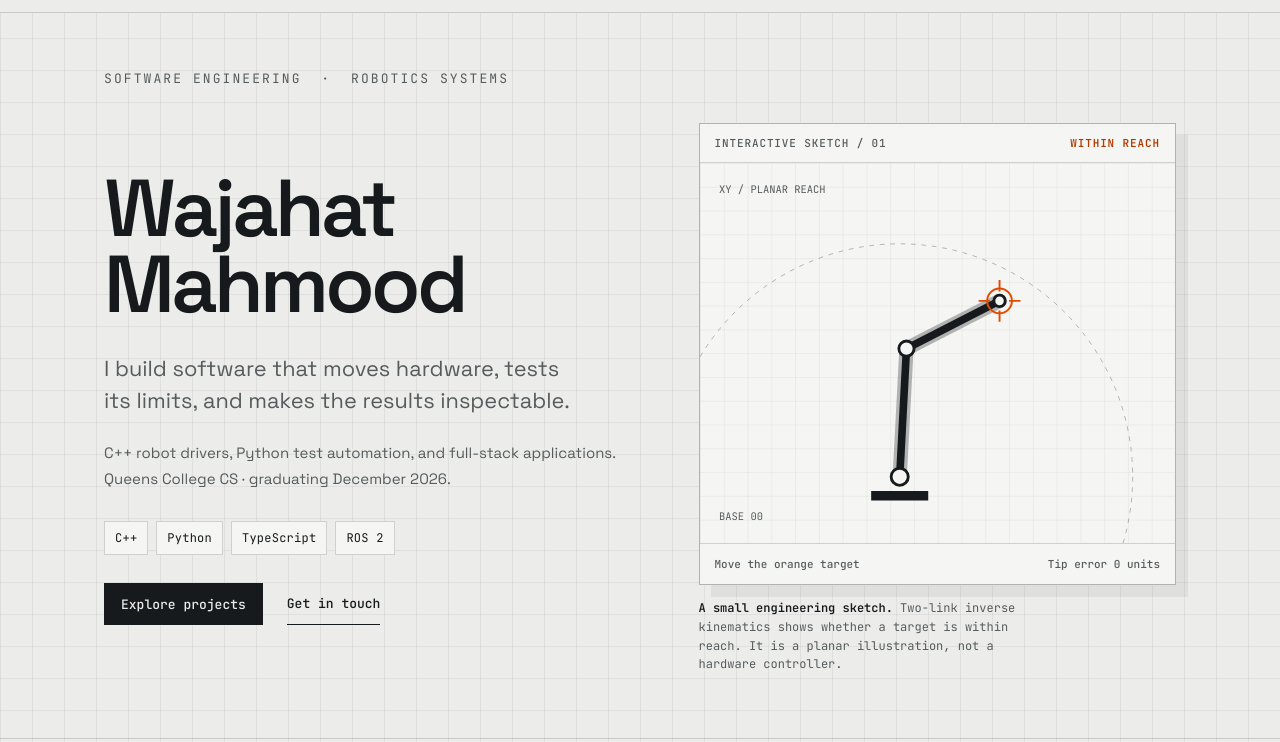
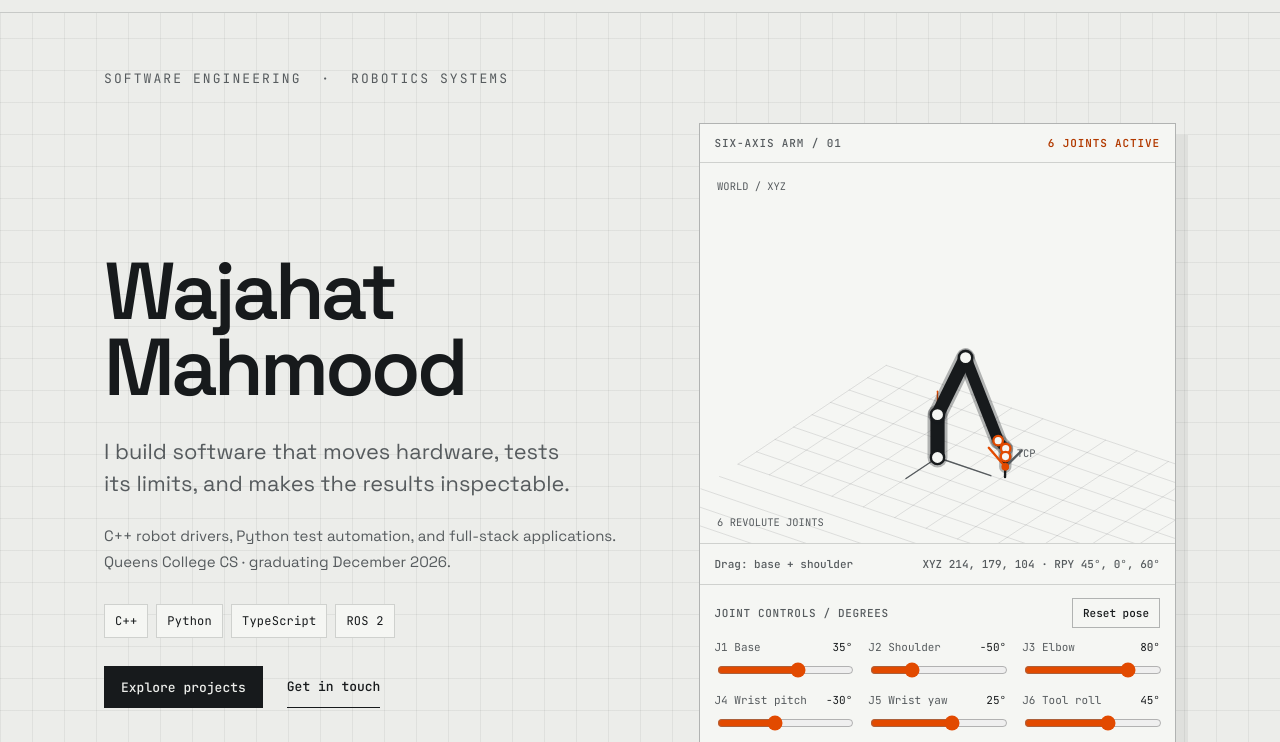
Before and after one commit to wajm1/Portfolio, a plain HTML site: page index.html in a window 1280 px wide. Shown: the part 58-800 px from the top of the page. Drawn offline with Linux system fonts and the light colour scheme.

Commit message:
Replace planar hero sketch with six-joint arm

```diff
--- a/index.html
+++ b/index.html
@@ -188,16 +188,17 @@ section[id],footer[id]{scroll-margin-top:24px}
 .arm-top,.arm-foot{display:flex;justify-content:space-between;gap:12px;padding:12px 15px;font:500 11px var(--mono);letter-spacing:.08em;text-transform:uppercase;color:var(--ink-70)}
 .arm-top{border-bottom:1px solid var(--line)}
 .arm-top strong{color:var(--accent-ink)}
-.arm-foot{border-top:1px solid var(--line);letter-spacing:0;text-transform:none;line-height:1.5}
-.arm-stage{display:block;width:100%;height:auto;aspect-ratio:5/4;touch-action:none;cursor:crosshair}
-.arm-stage .grid-line{stroke:var(--line);stroke-width:.6}
-.arm-stage .reach-ring{stroke:var(--line-2);stroke-dasharray:5 6;fill:none}
-.arm-stage .link-shadow{stroke:var(--line-2);stroke-width:15;stroke-linecap:round}
-.arm-stage .link-body{stroke:var(--ink);stroke-width:8;stroke-linecap:round}
-.arm-stage .joint{fill:var(--panel);stroke:var(--ink);stroke-width:3}
-.arm-stage .target{fill:none;stroke:var(--accent);stroke-width:2}
-.arm-stage .base{fill:var(--ink)}
-.arm-stage text{font:11px var(--mono);fill:var(--ink-70)}
+.arm-foot{border-top:1px solid var(--line);letter-spacing:0;text-transform:none;line-height:1.5;flex-wrap:wrap}
+.arm-stage{display:block;width:100%;height:auto;aspect-ratio:5/4;touch-action:none;cursor:grab}
+.arm-stage:active{cursor:grabbing}
+.arm-controls{border-top:1px solid var(--line);padding:13px 15px 15px}
+.arm-controls-head{display:flex;align-items:center;justify-content:space-between;gap:12px;margin-bottom:12px;font:500 11px var(--mono);letter-spacing:.06em;text-transform:uppercase;color:var(--ink-70)}
+.arm-reset{border:1px solid var(--line-2);background:var(--panel);color:var(--ink);padding:7px 10px;font:500 11px var(--mono);cursor:pointer}
+.arm-reset:hover{color:var(--accent-ink);border-color:var(--accent-ink)}
+.joint-controls{display:grid;grid-template-columns:repeat(3,minmax(0,1fr));gap:11px 16px}
+.joint-control{display:grid;grid-template-columns:1fr auto;gap:4px 6px;align-items:center;font:11px var(--mono);color:var(--ink-70)}
+.joint-control output{color:var(--ink);font-variant-numeric:tabular-nums}
+.joint-control input{grid-column:1/-1;width:100%;accent-color:var(--accent);cursor:pointer;min-height:20px}
 .arm-caption{font:12px/1.55 var(--mono);color:var(--ink-70);margin:14px 0 0;max-width:45ch}
 .arm-caption strong{color:var(--ink)}
 .work-intro{max-width:62ch;margin:-12px 0 28px;color:var(--ink-70);font-size:16px;line-height:1.6}
@@ -418,6 +419,7 @@ html,body{overflow-x:clip}
   .hero{padding-top:38px}
   .hero-grid{gap:34px}
   .arm-demo{box-shadow:6px 6px 0 var(--faint)}
+  .joint-controls{grid-template-columns:repeat(2,minmax(0,1fr))}
   /* Section titles + notes stack so they never fight for one row */
   .section-head{
     display:grid;
@@ -590,23 +592,22 @@ html,body{overflow-x:clip}
         </div>
         <div class="hero-visual">
           <div class="arm-demo">
-            <div class="arm-top"><span>Interactive sketch / 01</span><strong id="arm-status" role="status">Within reach</strong></div>
-            <svg id="arm-stage" class="arm-stage" viewBox="0 0 500 400" tabindex="0" role="img" aria-label="Interactive two-link arm. Drag or tap to move the orange target. Focus and use arrow keys to move it. Home resets it.">
-              <defs><pattern id="arm-grid" width="25" height="25" patternUnits="userSpaceOnUse"><path class="grid-line" d="M 25 0 L 0 0 0 25" fill="none"/></pattern></defs>
-              <rect width="500" height="400" fill="url(#arm-grid)"/>
-              <circle class="reach-ring" cx="210" cy="330" r="245"/>
-              <path d="M180 345 H240 V355 H180 Z" class="base"/>
-              <line id="arm-upper-shadow" class="link-shadow" x1="210" y1="330" x2="170" y2="185"/>
-              <line id="arm-lower-shadow" class="link-shadow" x1="170" y1="185" x2="315" y2="145"/>
-              <line id="arm-upper" class="link-body" x1="210" y1="330" x2="170" y2="185"/>
-              <line id="arm-lower" class="link-body" x1="170" y1="185" x2="315" y2="145"/>
-              <circle class="joint" cx="210" cy="330" r="9"/><circle id="arm-elbow" class="joint" cx="170" cy="185" r="8"/><circle id="arm-tip" class="joint" cx="315" cy="145" r="6"/>
-              <g id="arm-target" class="target" transform="translate(315 145)"><circle r="13"/><path d="M-22 0h12m20 0h12M0-22v12m0 20v12"/></g>
-              <text x="20" y="32">XY / PLANAR REACH</text><text x="20" y="375">BASE 00</text>
-            </svg>
-            <div class="arm-foot"><span>Move the orange target</span><span id="arm-readout">Tip error 0 units</span></div>
+            <div class="arm-top"><span>Six-axis arm / 01</span><strong id="arm-status">6 joints active</strong></div>
+            <canvas id="arm-stage" class="arm-stage" width="1000" height="800" role="img" aria-label="Interactive 3D six-joint robot arm. Adjust the six labeled joint sliders below, or drag the drawing to rotate the base and shoulder.">Your browser needs canvas to display the arm.</canvas>
+            <div class="arm-foot"><span>Drag: base + shoulder</span><span id="arm-readout" aria-live="polite">Tool pose loading</span></div>
+            <div class="arm-controls">
+              <div class="arm-controls-head"><span>Joint controls / degrees</span><button class="arm-reset" id="arm-reset" type="button">Reset pose</button></div>
+              <div class="joint-controls">
+                <label class="joint-control">J1 Base <output for="joint-1">35°</output><input id="joint-1" type="range" min="-170" max="170" value="35"></label>
+                <label class="joint-control">J2 Shoulder <output for="joint-2">-50°</output><input id="joint-2" type="range" min="-110" max="110" value="-50"></label>
+                <label class="joint-control">J3 Elbow <output for="joint-3">80°</output><input id="joint-3" type="range" min="-140" max="140" value="80"></label>
+                <label class="joint-control">J4 Wrist pitch <output for="joint-4">-30°</output><input id="joint-4" type="range" min="-170" max="170" value="-30"></label>
+                <label class="joint-control">J5 Wrist yaw <output for="joint-5">25°</output><input id="joint-5" type="range" min="-120" max="120" value="25"></label>
+                <label class="joint-control">J6 Tool roll <output for="joint-6">45°</output><input id="joint-6" type="range" min="-180" max="180" value="45"></label>
+              </div>
+            </div>
           </div>
-          <p class="arm-caption"><strong>A small engineering sketch.</strong> Two-link inverse kinematics shows whether a target is within reach. It is a planar illustration, not a hardware controller.</p>
+          <p class="arm-caption"><strong>Explore the chain.</strong> Six revolute joints change the tool’s 3D position and orientation. This is a kinematic illustration, not a hardware controller or an xArm model.</p>
         </div>
       </div>
     </div>
@@ -988,65 +989,109 @@ html,body{overflow-x:clip}
   }
 
   function initArmSketch() {
-    var svg = document.getElementById('arm-stage');
-    if (!svg) return;
-    var base = { x: 210, y: 330 }, upper = 135, lower = 110;
-    var target = { x: 315, y: 145 };
-    var upperLine = document.getElementById('arm-upper');
-    var lowerLine = document.getElementById('arm-lower');
-    var upperShadow = document.getElementById('arm-upper-shadow');
-    var lowerShadow = document.getElementById('arm-lower-shadow');
-    var elbowDot = document.getElementById('arm-elbow');
-    var tipDot = document.getElementById('arm-tip');
-    var targetMark = document.getElementById('arm-target');
-    var status = document.getElementById('arm-status');
+    var canvas = document.getElementById('arm-stage');
+    if (!canvas || !canvas.getContext) return;
+    var ctx = canvas.getContext('2d');
+    if (!ctx) return;
+    var inputs = Array.prototype.slice.call(document.querySelectorAll('.joint-control input'));
+    var defaults = [35, -50, 80, -30, 25, 45];
     var readout = document.getElementById('arm-readout');
-    function line(el, x1, y1, x2, y2) {
-      el.setAttribute('x1', x1); el.setAttribute('y1', y1);
-      el.setAttribute('x2', x2); el.setAttribute('y2', y2);
+    var dragging = null;
+    var rad = Math.PI / 180;
+    function add(a, b, scale) { return a.map(function (n, i) { return n + b[i] * scale; }); }
+    function combine(a, b, ca, cb) { return a.map(function (n, i) { return n * ca + b[i] * cb; }); }
+    function pose() {
+      var q = inputs.map(function (input) { return Number(input.value) * rad; });
+      var x = [1, 0, 0], y = [0, 1, 0], z = [0, 0, 1];
+      function rz(a) { var c = Math.cos(a), s = Math.sin(a), old = x; x = combine(x, y, c, s); y = combine(old, y, -s, c); }
+      function ry(a) { var c = Math.cos(a), s = Math.sin(a), old = x; x = combine(x, z, c, -s); z = combine(old, z, s, c); }
+      function rx(a) { var c = Math.cos(a), s = Math.sin(a), old = y; y = combine(y, z, c, s); z = combine(old, z, -s, c); }
+      var points = [[0, 0, 0], [0, 0, 55]];
+      rz(q[0]); ry(q[1]); points.push(add(points.at(-1), x, 145));
+      ry(q[2]); points.push(add(points.at(-1), x, 125));
+      ry(q[3]); points.push(add(points.at(-1), x, 25));
+      rz(q[4]); points.push(add(points.at(-1), x, 25));
+      rx(q[5]); points.push(add(points.at(-1), x, 32));
+      return { points: points, axes: [x, y, z] };
     }
     function draw() {
-      var dx = target.x - base.x, dy = target.y - base.y;
-      var distance = Math.hypot(dx, dy);
-      var reach = upper + lower;
-      var solvedDistance = Math.max(Math.abs(upper - lower), Math.min(distance, reach));
-      var heading = Math.atan2(dy, dx);
-      var offset = Math.acos(Math.max(-1, Math.min(1,
-        (upper * upper + solvedDistance * solvedDistance - lower * lower) / (2 * upper * solvedDistance))));
-      var elbow = { x: base.x + upper * Math.cos(heading - offset), y: base.y + upper * Math.sin(heading - offset) };
-      var tip = { x: base.x + solvedDistance * Math.cos(heading), y: base.y + solvedDistance * Math.sin(heading) };
-      [upperLine, upperShadow].forEach(function (el) { line(el, base.x, base.y, elbow.x, elbow.y); });
-      [lowerLine, lowerShadow].forEach(function (el) { line(el, elbow.x, elbow.y, tip.x, tip.y); });
-      elbowDot.setAttribute('cx', elbow.x); elbowDot.setAttribute('cy', elbow.y);
-      tipDot.setAttribute('cx', tip.x); tipDot.setAttribute('cy', tip.y);
-      targetMark.setAttribute('transform', 'translate(' + target.x + ' ' + target.y + ')');
-      var error = Math.round(Math.hypot(target.x - tip.x, target.y - tip.y));
-      status.textContent = error > 1 ? 'Out of reach' : 'Within reach';
-      readout.textContent = 'Tip error ' + error + ' units';
+      var style = getComputedStyle(document.documentElement);
+      var color = function (name) { return style.getPropertyValue(name).trim(); };
+      var ink = color('--ink'), muted = color('--ink-70'), line = color('--line-2'), accent = color('--accent'), panel = color('--panel');
+      var scale = canvas.width / 500;
+      ctx.setTransform(scale, 0, 0, scale, 0, 0);
+      ctx.clearRect(0, 0, 500, 400);
+      ctx.fillStyle = panel; ctx.fillRect(0, 0, 500, 400);
+      function project(p) { return [250 + .66 * p[0] - .39 * p[1], 310 + .225 * p[0] + .26 * p[1] - .82 * p[2]]; }
+      function path(a, b, stroke, width, dash) {
+        var u = project(a), v = project(b);
+        ctx.beginPath(); ctx.moveTo(u[0], u[1]); ctx.lineTo(v[0], v[1]);
+        ctx.strokeStyle = stroke; ctx.lineWidth = width; ctx.lineCap = 'round';
+        ctx.setLineDash(dash || []); ctx.stroke(); ctx.setLineDash([]);
+      }
+      ctx.lineWidth = 1;
+      for (var n = -200; n <= 400; n += 50) {
+        path([n, -200, 0], [n, 200, 0], color('--line'), .7);
+        path([-200, n, 0], [400, n, 0], color('--line'), .7);
+      }
+      path([0, 0, 0], [85, 0, 0], muted, 1.5);
+      path([0, 0, 0], [0, 85, 0], muted, 1.5);
+      path([0, 0, 0], [0, 0, 85], accent, 1.5);
+      var state = pose(), points = state.points;
+      var widths = [15, 14, 12, 10, 9, 7];
+      for (var i = 0; i < points.length - 1; i++) {
+        path(points[i], points[i + 1], line, widths[i] + 6);
+        path(points[i], points[i + 1], ink, widths[i]);
+      }
+      points.slice(0, -1).forEach(function (p, i) {
+        var v = project(p); ctx.beginPath(); ctx.arc(v[0], v[1], i < 3 ? 7 : 5, 0, Math.PI * 2);
+        ctx.fillStyle = panel; ctx.fill(); ctx.lineWidth = 2.5; ctx.strokeStyle = i > 2 ? accent : ink; ctx.stroke();
+      });
+      var tip = points.at(-1), tip2 = project(tip);
+      [ink, accent, muted].forEach(function (c, i) { path(tip, add(tip, state.axes[i], 32), c, 2.5); });
+      ctx.beginPath(); ctx.arc(tip2[0], tip2[1], 4, 0, Math.PI * 2); ctx.fillStyle = accent; ctx.fill();
+      ctx.font = '11px JetBrains Mono, monospace'; ctx.fillStyle = muted;
+      ctx.fillText('WORLD / XYZ', 18, 28); ctx.fillText('6 REVOLUTE JOINTS', 18, 382);
+      ctx.fillText('TCP', tip2[0] + 12, tip2[1] - 10);
+      var roll = Math.atan2(state.axes[1][2], state.axes[2][2]) / rad;
+      var pitch = Math.atan2(-state.axes[0][2], Math.hypot(state.axes[0][0], state.axes[0][1])) / rad;
+      var yaw = Math.atan2(state.axes[0][1], state.axes[0][0]) / rad;
+      readout.textContent = 'XYZ ' + tip.map(Math.round).join(', ') + ' · RPY ' + [roll, pitch, yaw].map(Math.round).join('°, ') + '°';
     }
-    function move(event) {
-      var point = svg.createSVGPoint(); point.x = event.clientX; point.y = event.clientY;
-      var local = point.matrixTransform(svg.getScreenCTM().inverse());
-      target.x = Math.max(22, Math.min(478, local.x));
-      target.y = Math.max(28, Math.min(365, local.y));
+    function resize() {
+      var width = Math.max(1, canvas.getBoundingClientRect().width);
+      var pixels = Math.min(window.devicePixelRatio || 1, 2) * width;
+      canvas.width = Math.round(pixels);
+      canvas.height = Math.round(pixels * .8);
       draw();
     }
-    svg.addEventListener('pointerdown', function (event) { svg.setPointerCapture(event.pointerId); move(event); });
-    svg.addEventListener('pointermove', function (event) { if (svg.hasPointerCapture(event.pointerId)) move(event); });
-    svg.addEventListener('keydown', function (event) {
-      var step = event.shiftKey ? 20 : 8;
-      if (event.key === 'ArrowLeft') target.x -= step;
-      else if (event.key === 'ArrowRight') target.x += step;
-      else if (event.key === 'ArrowUp') target.y -= step;
-      else if (event.key === 'ArrowDown') target.y += step;
-      else if (event.key === 'Home') target = { x: 315, y: 145 };
-      else return;
-      event.preventDefault();
-      target.x = Math.max(22, Math.min(478, target.x));
-      target.y = Math.max(28, Math.min(365, target.y));
+    inputs.forEach(function (input) {
+      input.addEventListener('input', function () {
+        input.parentElement.querySelector('output').textContent = input.value + '°';
+        draw();
+      });
+    });
+    document.getElementById('arm-reset').addEventListener('click', function () {
+      inputs.forEach(function (input, i) { input.value = defaults[i]; input.parentElement.querySelector('output').textContent = defaults[i] + '°'; });
       draw();
     });
-    draw();
+    canvas.addEventListener('pointerdown', function (event) {
+      dragging = { id: event.pointerId, x: event.clientX, y: event.clientY };
+      canvas.setPointerCapture(event.pointerId);
+    });
+    canvas.addEventListener('pointermove', function (event) {
+      if (!dragging || dragging.id !== event.pointerId) return;
+      inputs[0].value = Math.max(-170, Math.min(170, Number(inputs[0].value) + (event.clientX - dragging.x) * .6));
+      inputs[1].value = Math.max(-110, Math.min(110, Number(inputs[1].value) - (event.clientY - dragging.y) * .6));
+      inputs.slice(0, 2).forEach(function (input) { input.parentElement.querySelector('output').textContent = input.value + '°'; });
+      dragging.x = event.clientX; dragging.y = event.clientY; draw();
+    });
+    canvas.addEventListener('pointerup', function () { dragging = null; });
+    canvas.addEventListener('pointercancel', function () { dragging = null; });
+    if (window.ResizeObserver) new ResizeObserver(resize).observe(canvas);
+    else window.addEventListener('resize', resize);
+    resize();
+    document.getElementById('theme-toggle').addEventListener('click', draw);
   }
 
   /* ==========================================================================
```
Also changed, not shown: 1 other file.
